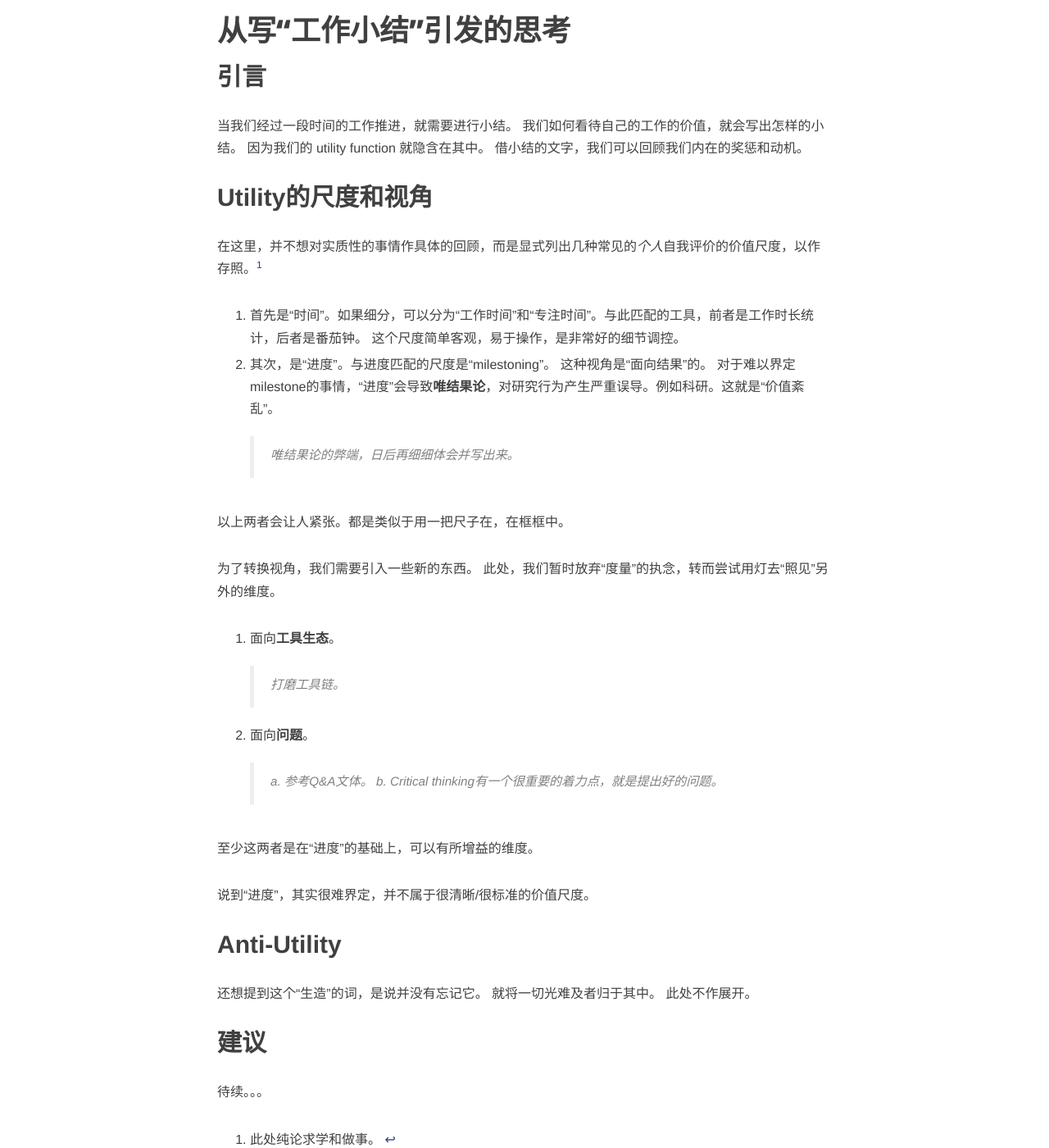
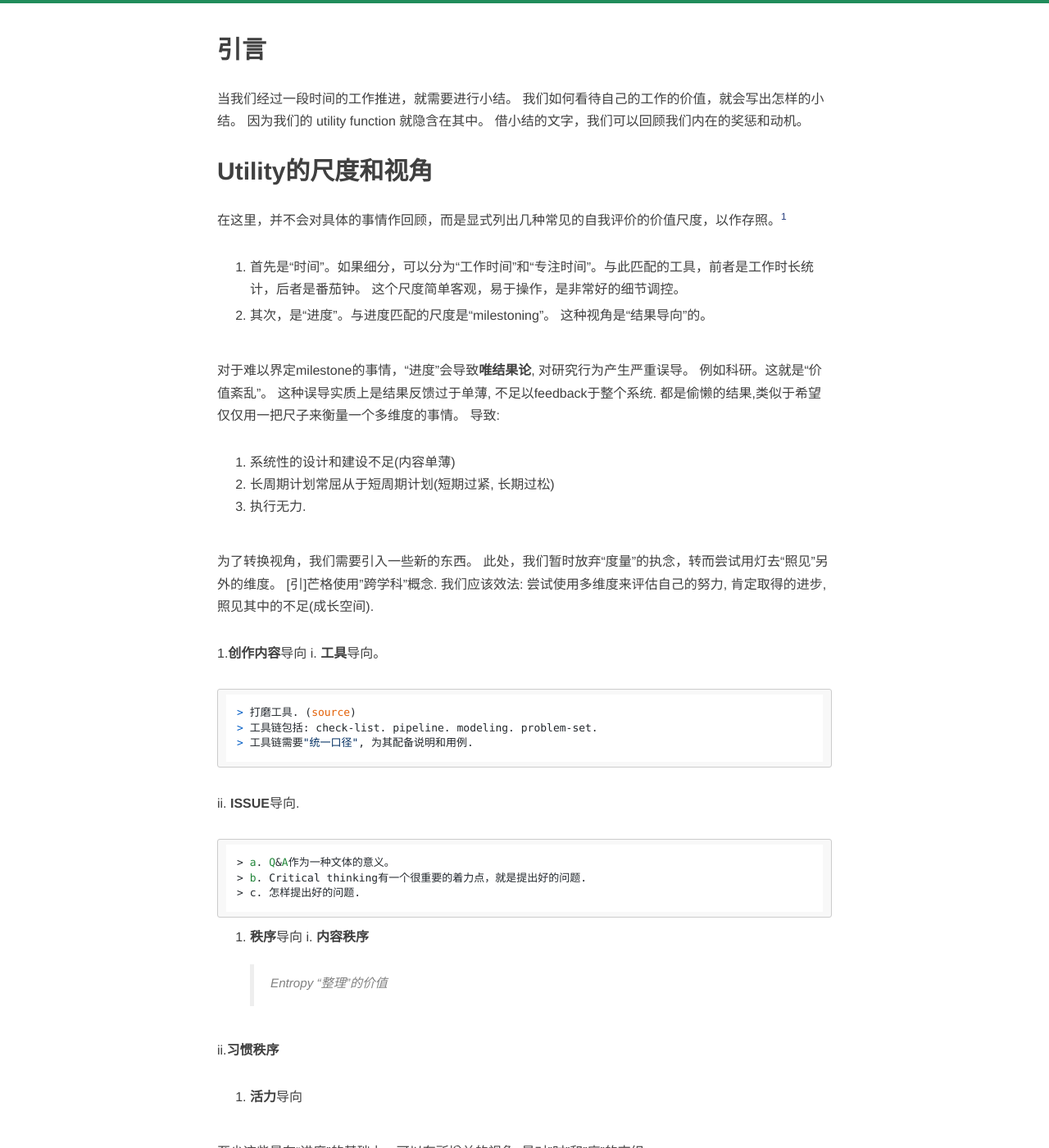
Before and after one commit to Chemcy/Chemcy.github.io, a Jekyll site: the page built from _posts/2017-07-18-artical-value_problem.md, in a window 1280 px wide and 1400 px high, scrolled down 430 px. Shown: the whole window at 82% size. Built offline with Jekyll 4.4.1, drawn with Linux system fonts in a browser that asks for light colours; nearby versions of some CDN libraries; comment, search, counter and statistics services are not loaded; some of the changed text lies outside the part shown.

```diff
--- a/_posts/2017-07-18-artical-value_problem.md
+++ b/_posts/2017-07-18-artical-value_problem.md
@@ -1,4 +1,12 @@
-# 从写“工作小结”引发的思考
+---
+layout: post
+title: 从写“工作小结”引发的思考
+date: 2017-7-18
+categories: 认知
+tags: [工作, 思考]
+description:
+---
+<!-- # 从写“工作小结”引发的思考 -->
 
 ## 引言
 
@@ -9,31 +17,53 @@
 
 ## Utility的尺度和视角
 
-在这里，并不想对实质性的事情作具体的回顾，而是显式列出几种常见的*个人*自我评价的价值尺度，以作存照。[^note-id]
+在这里，并不会对具体的事情作回顾，而是显式列出几种常见的自我评价的价值尺度，以作存照。[^note-id]
 
 1. 首先是“时间”。如果细分，可以分为“工作时间”和“专注时间”。与此匹配的工具，前者是工作时长统计，后者是番茄钟。
 这个尺度简单客观，易于操作，是非常好的细节调控。
 
 2. 其次，是“进度”。与进度匹配的尺度是“milestoning”。
-这种视角是“面向结果”的。
-对于难以界定milestone的事情，“进度”会导致**唯结果论**，对研究行为产生严重误导。例如科研。这就是“价值紊乱”。
-> 唯结果论的弊端，日后再细细体会并写出来。
+这种视角是“结果导向”的。
 
-以上两者会让人紧张。都是类似于用一把尺子在，在框框中。
+对于难以界定milestone的事情，“进度”会导致**唯结果论**, 对研究行为产生严重误导。
+例如科研。这就是“价值紊乱”。
+这种误导实质上是结果反馈过于单薄, 不足以feedback于整个系统.
+都是偷懒的结果,类似于希望仅仅用一把尺子来衡量一个多维度的事情。
+导致:
+
+1. 系统性的设计和建设不足(内容单薄)
+2. 长周期计划常屈从于短周期计划(短期过紧, 长期过松)
+3. 执行无力.
+
 
 为了转换视角，我们需要引入一些新的东西。
 此处，我们暂时放弃“度量”的执念，转而尝试用灯去“照见”另外的维度。
+[引]芒格使用"跨学科"概念.
+我们应该效法: 尝试使用多维度来评估自己的努力, 肯定取得的进步, 照见其中的不足(成长空间).
 
-1. 面向**工具生态**。
-> 打磨工具链。
+1.**创作内容**导向
+  i. **工具**导向。
 
-2. 面向**问题**。
-> a. 参考Q&A文体。
-> b. Critical thinking有一个很重要的着力点，就是提出好的问题。
+    > 打磨工具. (source)
+    > 工具链包括: check-list. pipeline. modeling. problem-set.
+    > 工具链需要"统一口径", 为其配备说明和用例.
 
-至少这两者是在“进度”的基础上，可以有所增益的维度。
+  ii. **ISSUE**导向.
 
-说到“进度”，其实很难界定，并不属于很清晰/很标准的价值尺度。
+    > a. Q&A作为一种文体的意义。
+    > b. Critical thinking有一个很重要的着力点，就是提出好的问题.
+    > c. 怎样提出好的问题.
+
+2. **秩序**导向
+  i. **内容秩序**
+    > Entropy
+    > "整理"的价值
+
+  ii.**习惯秩序**
+
+3. **活力**导向
+
+至少这些是在“进度”的基础上，可以有所增益的视角, 是对"时"和"序"的交织.
 
 ## Anti-Utility
 
@@ -41,7 +71,13 @@
 就将一切光难及者归于其中。
 此处不作展开。
 
-## 建议
-待续。。。
+# Summary
+关键词
+Value: 价值
+Utility function: 效用函数
+
+价值决定了奖惩规则, 奖惩驱动选择.
+多元价值. 很类似于portfolio的概念吧:).
+
 
 [^note-id]: 此处纯论求学和做事。
```
Also changed, not shown: _posts/2017-07-15-artical-Chapter_2_of_APT.md (deleted, +0 -163 lines), _posts/2017-07-16-artical-Starting_point.md (+3 -3 lines), _posts/2017-07-19-artical_general_space.md (added, +41 -0 lines), _posts/2017-07-17-artical-HGK01.md (deleted).
